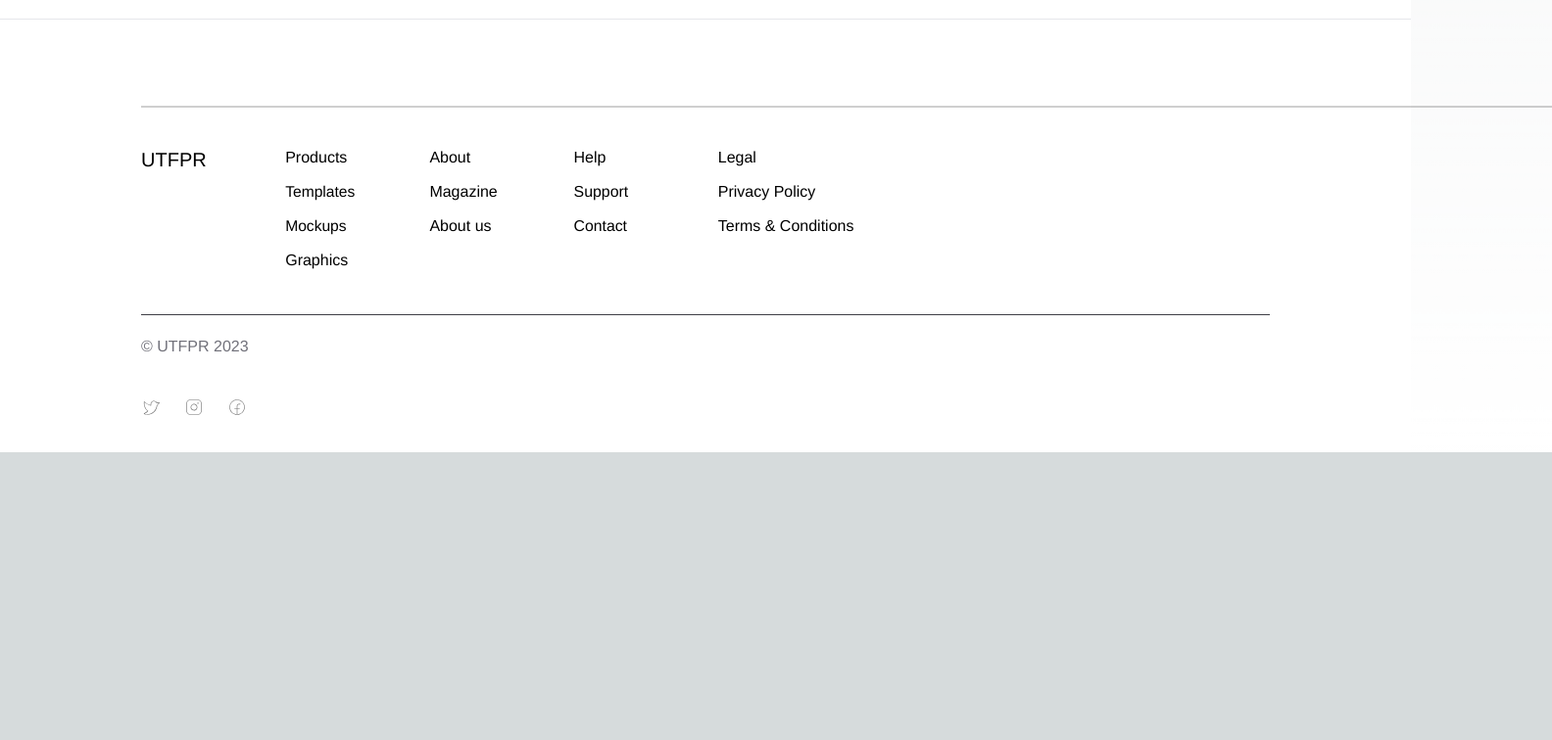
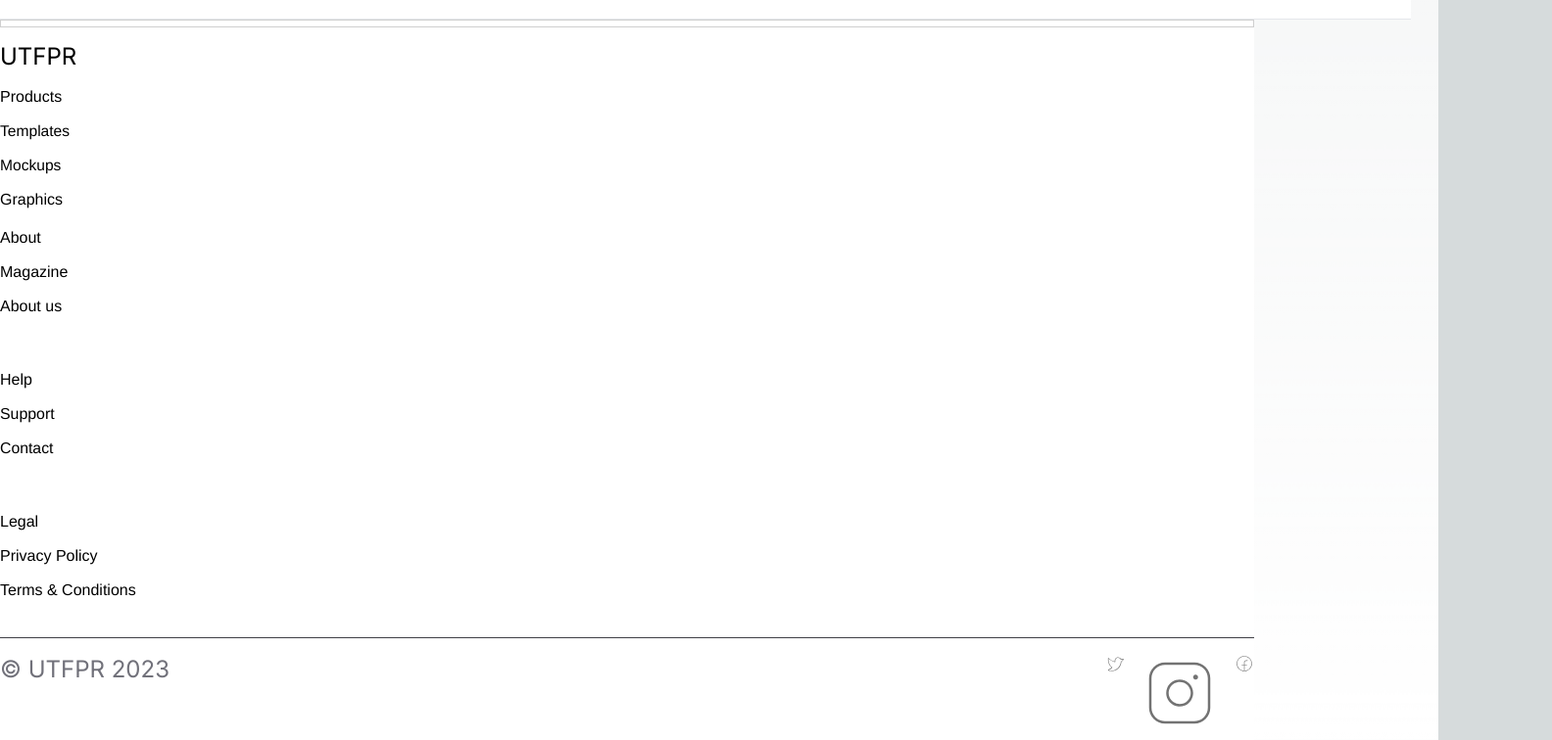
Before and after one commit to joaovansan/avaliacao1dsw, a Next.js app: page / in a window 1280 px wide. Shown: the part 3076-3832 px from the top of the page at 98% size, 1584 px wide, since content can reach past the window. Before the commit the page ends 3538 px from the top, so only its background shows below. Built offline with nearby package versions, Linux system fonts and the light colour scheme.

Commit message:
Fix footer

```diff
--- a/app/components/Footer.tsx
+++ b/app/components/Footer.tsx
@@ -1,14 +1,13 @@
 export default function Footer() {
     return (
-<div className="flex-col bg-white w-[1440px] gap-[32px] pt-[88px] pb-[32px] px-[32px] text-black flex items-start relative flex-[0_0_auto]">
-  <div className="md:flex  flex-col items-start gap-[40px] px-[112px] py-0 relative self-stretch w-full flex-[0_0_auto]">
-    <div className="relative w-[1440px] h-[2px] border border-solid border-[#40404040]" />
-    <div className="pr-[1.53e-05px] pl-0 py-0 relative self-stretch w-full flex-[0_0_auto] flex items-start">
-      <div className="md:flex  w-[147.19px] items-start pl-0 pr-[49.19px] pt-0 pb-[104px] flex-col relative">
-        <div className="relative w-fit mt-[-1.00px] [font-family:'Inter-Regular',Helvetica] font-normal text-[20px] tracking-[0] leading-[28px] whitespace-nowrap">
-          UTFPR
+<div className="bg-white p-8 md:p-0 text-black">
+      <div className="md:flex flex-col items-start gap-4 px-8 md:px-0 self-stretch w-full">
+        <div className="border border-solid border-[#40404040] w-full h-2" />
+        <div className="relative w-full">
+          <div className="font-normal text-2xl tracking-0 leading-7">
+            UTFPR
+          </div>
         </div>
-      </div>
       <div className="md:flex  flex-col w-[147.2px] items-start gap-[12px] relative self-stretch">
         <div className="md:flex  items-start pl-0 pr-[79.2px] py-0 self-stretch w-full flex-[0_0_auto] flex-col relative">
           <div className="relative w-fit mt-[-1.00px] [font-family:'Inter-Regular',Helvetica] font-normal text-[16px] tracking-[0] leading-[24px] whitespace-nowrap">
@@ -101,21 +100,18 @@ export default function Footer() {
         </div>
       </div>
     </div>
-    <div className="justify-between pt-[21px] pb-0 px-0 self-stretch w-full border-t [border-top-style:solid] border-zinc-700 flex items-start relative flex-[0_0_auto]">
-      <div className="inline-flex flex-col items-start pl-0 pr-[1.36px] py-0 relative self-stretch flex-[0_0_auto]">
-        <div className="relative w-fit mt-[-1.00px] [font-family:'Roboto-Regular',Helvetica] font-normal text-zinc-500 text-[16px] tracking-[0] leading-[24px] whitespace-nowrap">
+    <div className="pt-4 flex justify-between border-t border-zinc-700 items-start relative">
+        <div className="text-zinc-500 text-2xl font-normal">
           © UTFPR 2023
         </div>
+        <div className="flex items-start justify-center gap-4">
+          <img className="cursor-pointer" alt="Div cursor pointer" src="/img/SVG.svg" />
+          <div className="inline-flex flex-col items-start pt-0 pb-2 relative">
+            <img className="w-20 h-20" alt="Svg" src="/img/SVG (1).svg" />
+          </div>
+          <img className="cursor-pointer" alt="Div cursor pointer" src="/img/SVG (2).svg" />
+        </div>
       </div>
-      </div>
-        <div className="inline-flex items-start justify-center gap-[24px] relative">
-      <img className="relative flex-[0_0_auto]" alt="Div cursor pointer" src="/img/SVG.svg" />
-      <div className="inline-flex flex-col items-start pt-0 pb-[4px] px-0 relative flex-[0_0_auto]">
-        <img className="relative w-[20px] h-[20px]" alt="Svg" src="/img/SVG (1).svg" />
-      </div>
-      <img className="relative flex-[0_0_auto]" alt="Div cursor pointer" src="/img/SVG (2).svg" />
     </div>
-  </div>
-</div>
-)
+  );
 }
```
